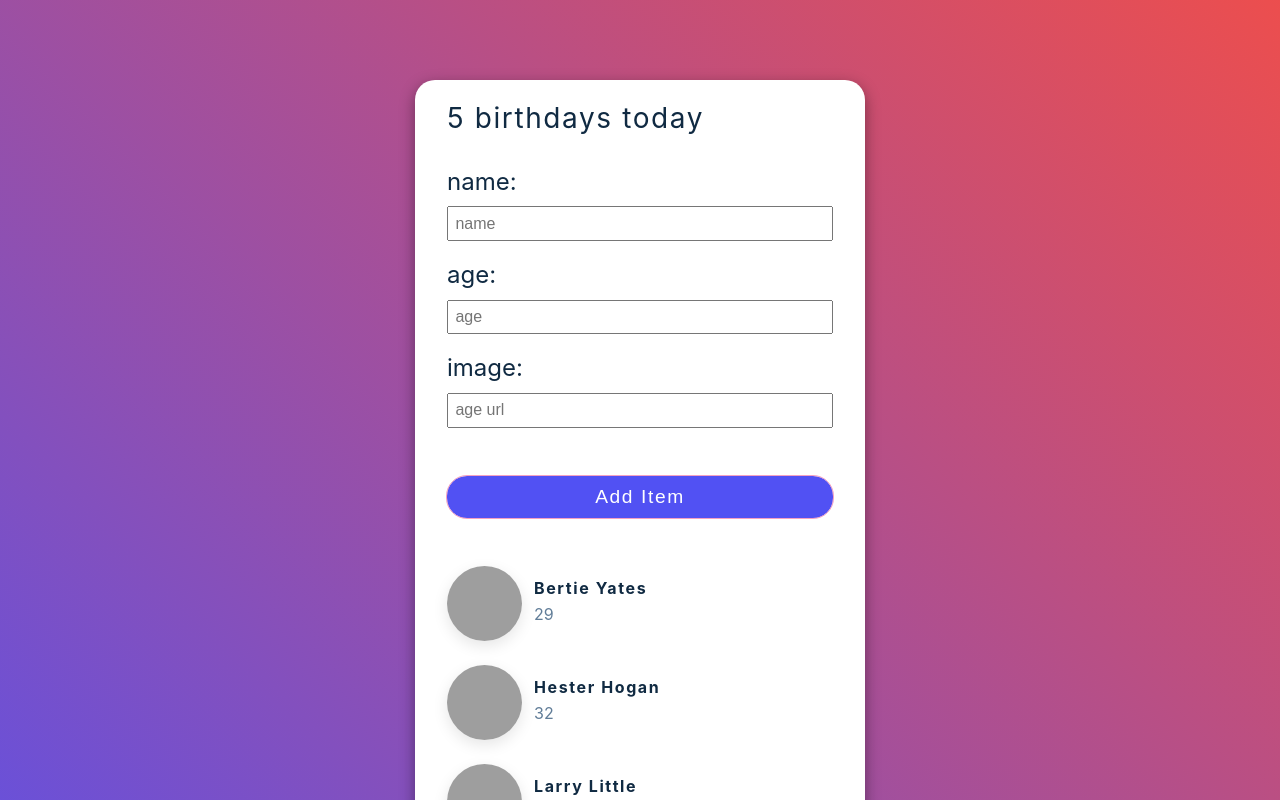
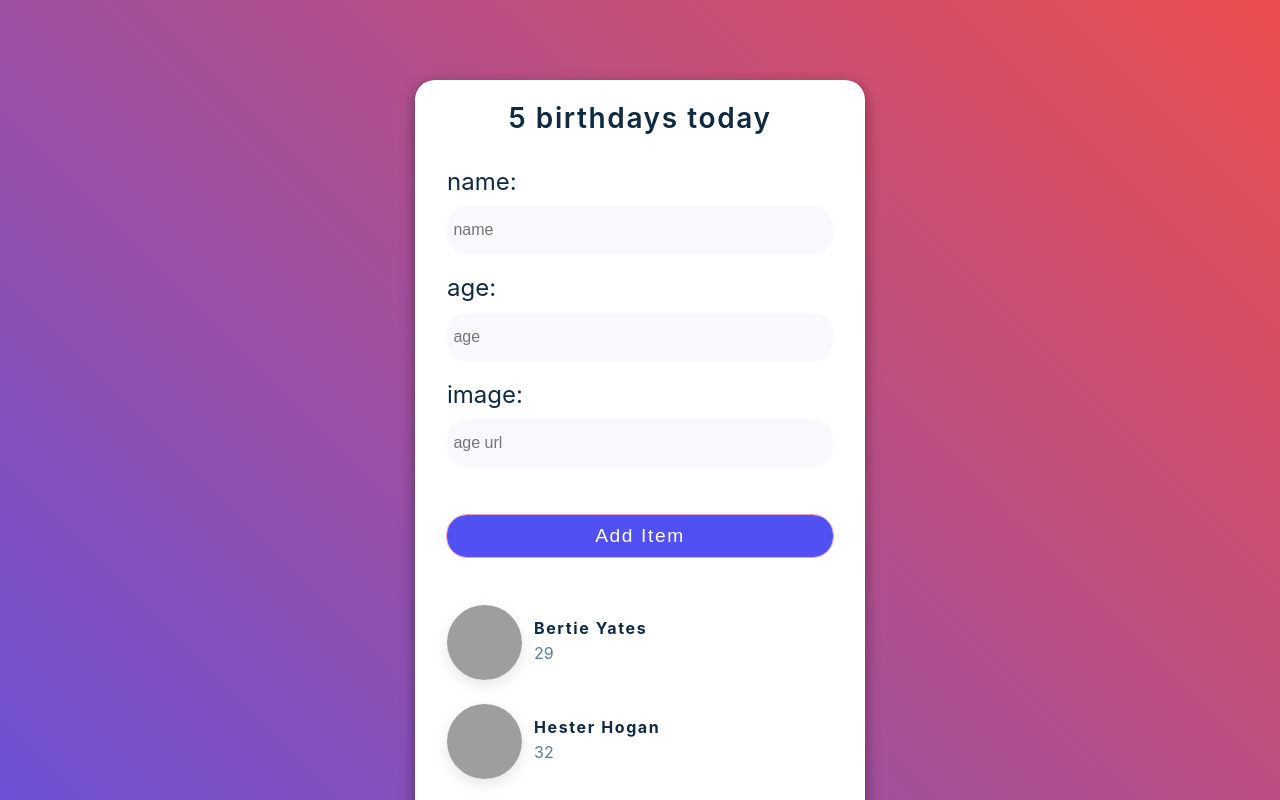
Before and after one commit to roycuadra/Birthday-Reminder, a React (Create React App) app: page / in a window 1280 px wide. Shown: the top 800 px of the page. Built offline with nearby package versions, Linux system fonts and the light colour scheme; grey boxes are pictures that could not be loaded; the HTML template or start-up script is replaced by a standard one.

Commit message:
Update index.css

```diff
--- a/src/index.css
+++ b/src/index.css
@@ -150,9 +150,10 @@ main {
   box-shadow: var(--dark-shadow);
 }
 .container h3 {
-  font-weight: normal;
   text-transform: none;
   margin-bottom: 2rem;
+  text-align: center;
+  font-weight: 600;
 }
 .person {
   display: grid;
@@ -217,5 +218,9 @@ main {
   width: 100%;
   font-size: 1rem;
   padding: 0.4rem;
+  border-radius: 20px;
+  height: 3rem;
+  border-style: none;
+  background: ghostwhite;
 
 }
```
